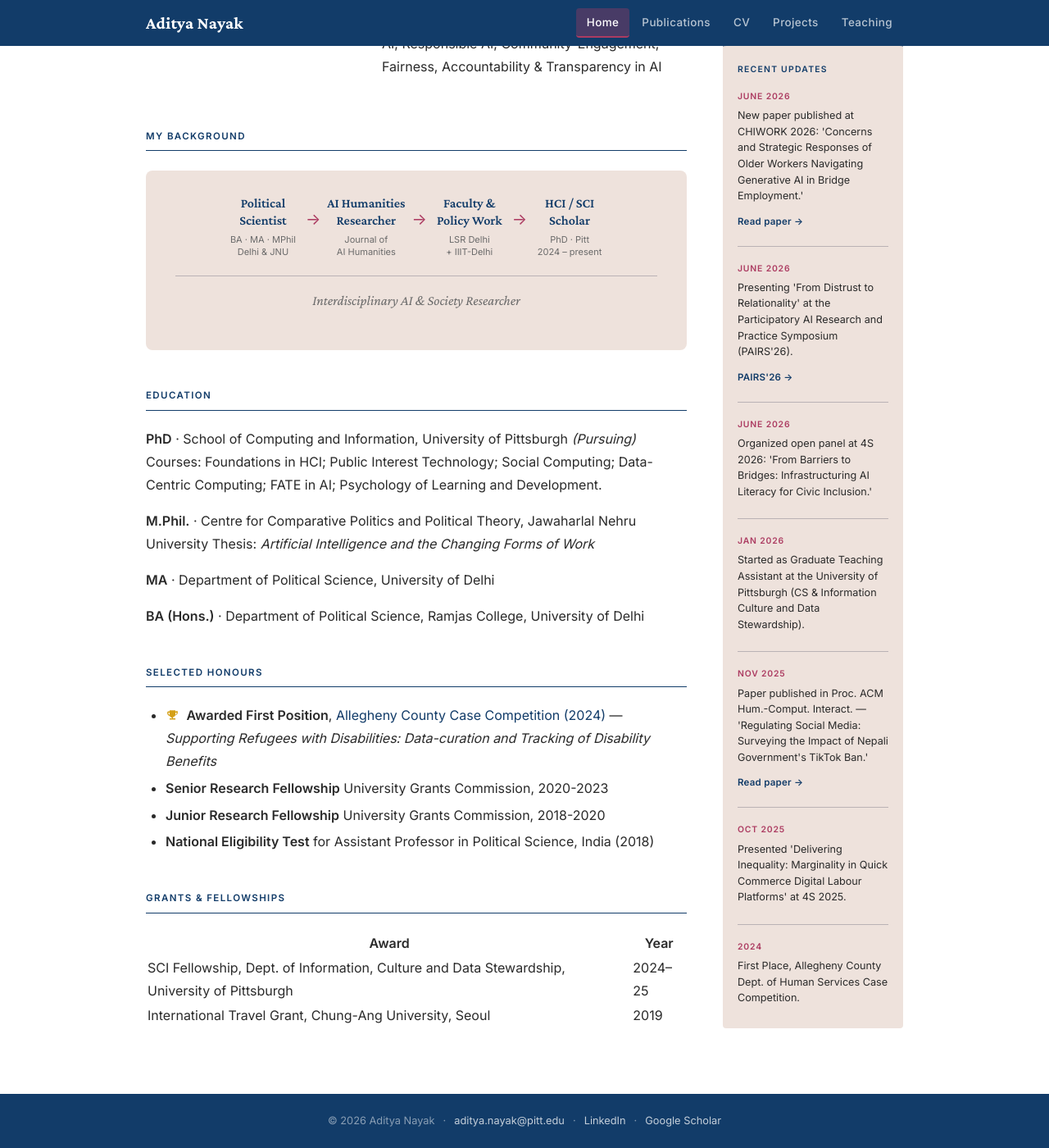
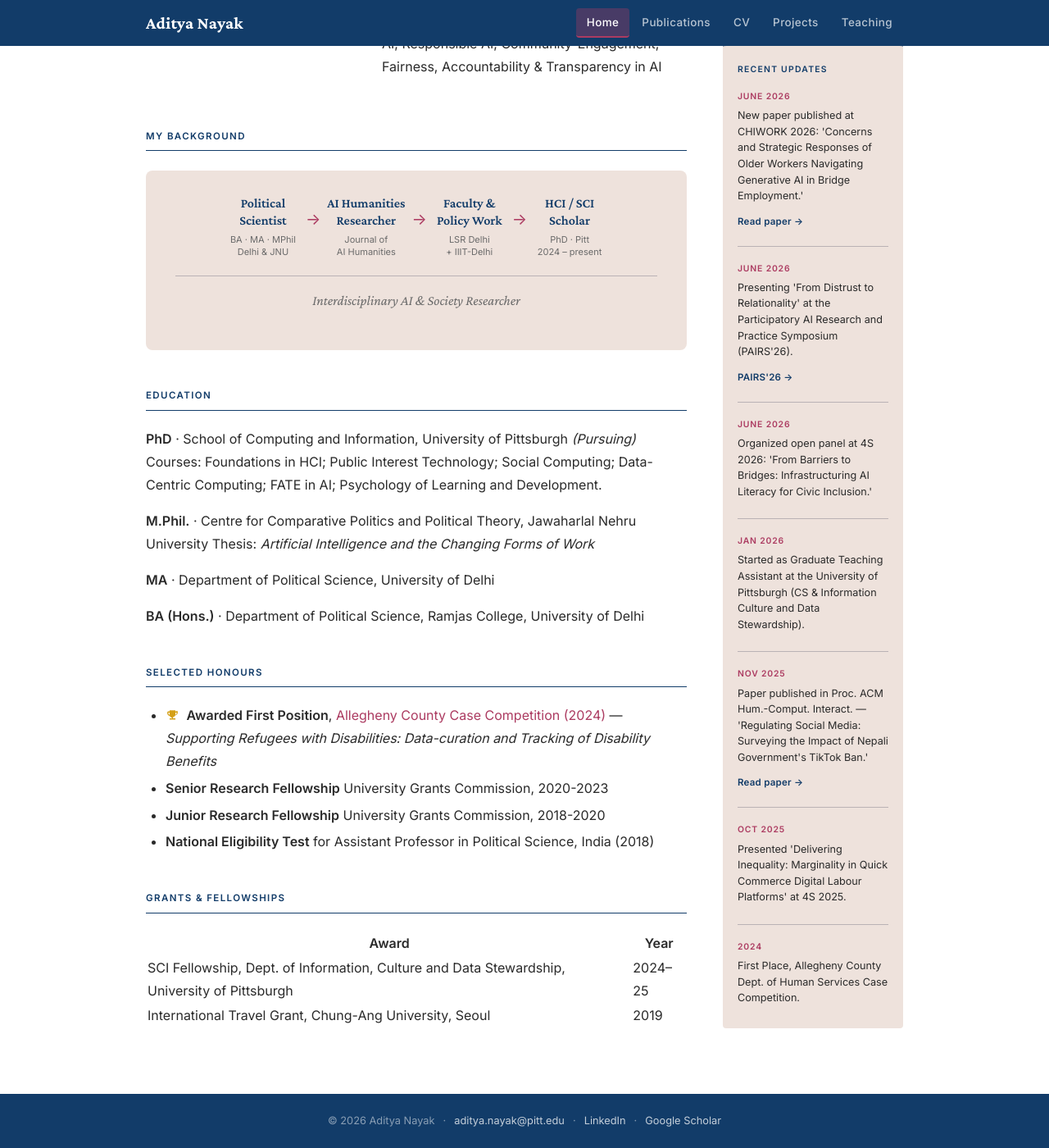
Before and after one commit to adityanayak-info/adityanayak-info.github.io, a Jekyll site: the page built from index.md, in a window 1280 px wide and 1400 px high, scrolled down 686 px. Shown: the whole window at 82% size. Built offline with Jekyll 4.4.1, drawn with Linux system fonts in a browser that asks for light colours.

Commit message:
Update style.css

```diff
--- a/assets/css/style.css
+++ b/assets/css/style.css
@@ -209,8 +209,8 @@ h1, h2, h3, h4 { font-family: var(--font-display); color: var(--navy); line-heig
 .main-content strong { font-weight: 600; }
 .main-content hr { border: none; border-top: 1px solid var(--slate); margin: 2rem 0; }
 
-a { color: var(--navy); text-decoration: none; transition: color 0.15s; }
-a:hover { color: var(--burgundy); text-decoration: underline; }
+a { color: var(--burgundy); text-decoration: none; transition: color 0.15s; }
+a:hover { color: var(--navy); text-decoration: underline; }
 
 /* ============================================================
    HOME — PROFILE SECTION
```
